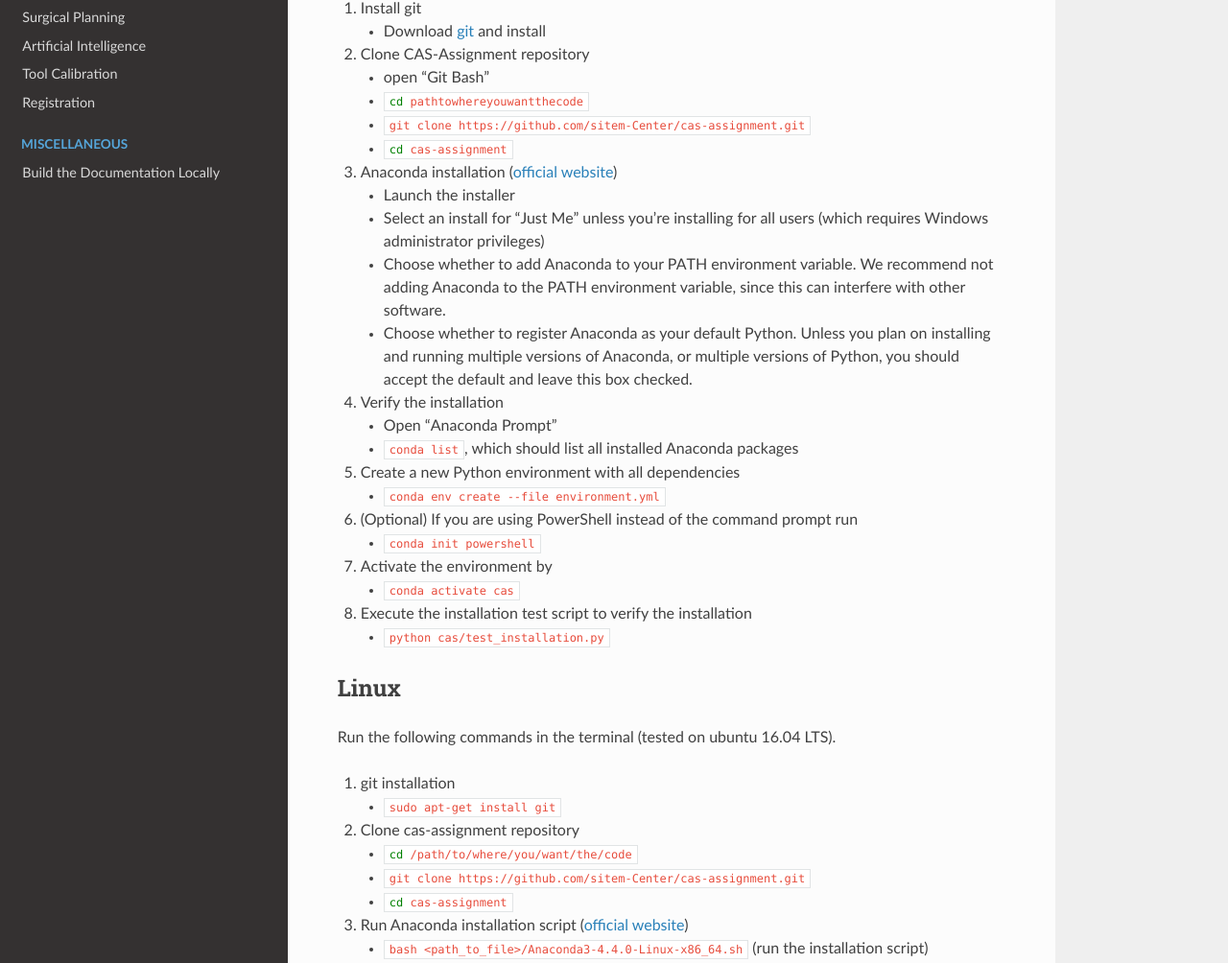
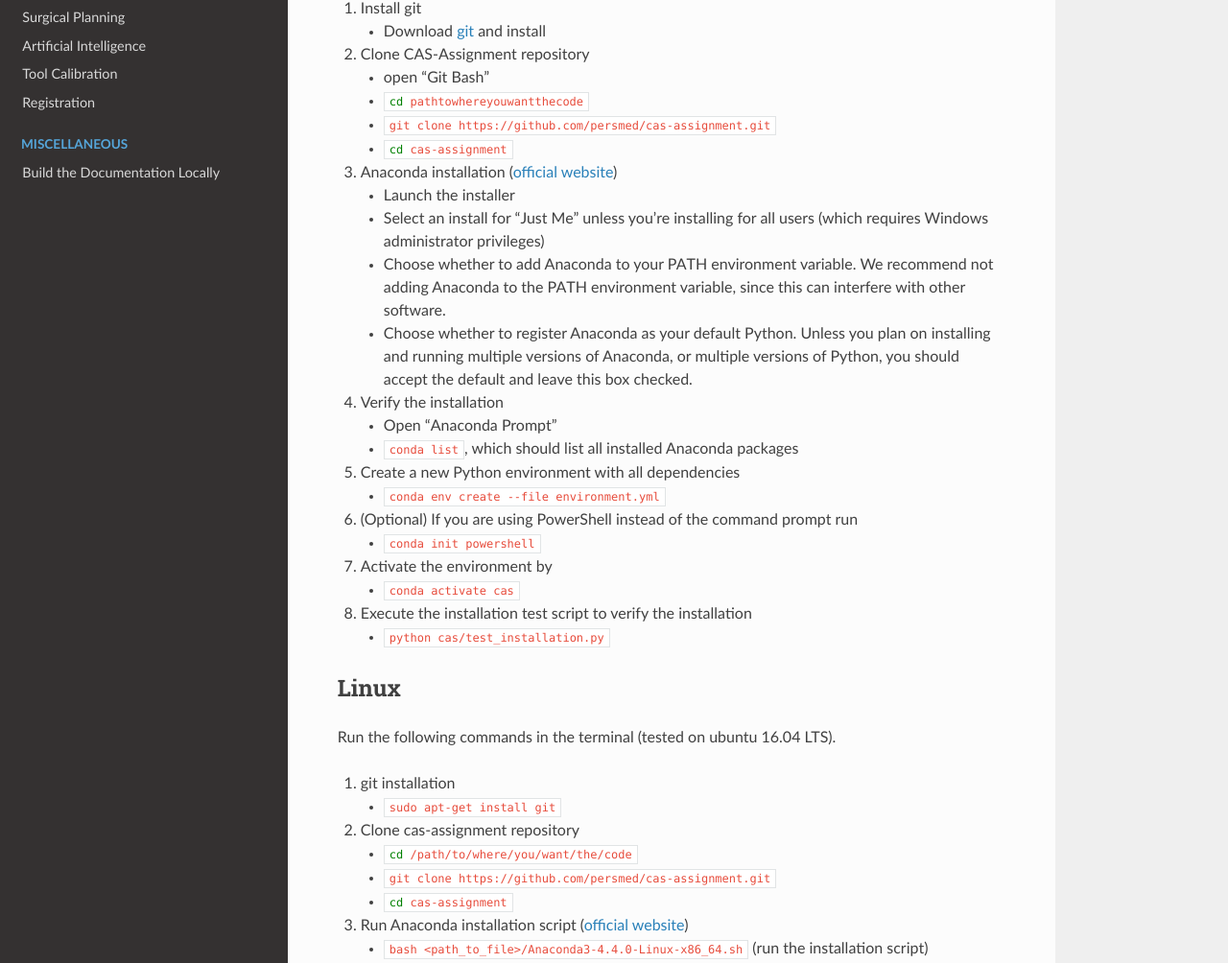
Before and after one commit to persmed/cas-assignment, a Sphinx documentation site: the page built from docs/installation.python.rst, in a window 1280 px wide and 1400 px high. Shown: the part 387-1391 px from the top of the window at 96% size. Built offline with Sphinx 7.4.7 and the Read the Docs theme 2.0.0, drawn with Linux system fonts in a browser that asks for light colours; some of the changed lines change nothing that is shown; some of the changed text lies outside the part shown.

Commit message:
fix: change github path to point to persmed

```diff
--- a/docs/installation.python.rst
+++ b/docs/installation.python.rst
@@ -21,7 +21,7 @@
 
    - open "Git Bash"
    - :bash:`cd \path\to\where\you\want\the\code`
-   - :bash:`git clone https://github.com/sitem-Center/cas-assignment.git`
+   - :bash:`git clone https://github.com/persmed/cas-assignment.git`
    - :bash:`cd cas-assignment`
 
 #. Anaconda installation (`official website <https://docs.anaconda.com/anaconda/install/windows.html>`__)
@@ -63,7 +63,7 @@
 #. Clone cas-assignment repository
 
    - :bash:`cd /path/to/where/you/want/the/code`
-   - :bash:`git clone https://github.com/sitem-Center/cas-assignment.git`
+   - :bash:`git clone https://github.com/persmed/cas-assignment.git`
    - :bash:`cd cas-assignment`
 
 #. Run Anaconda installation script (`official website <https://docs.anaconda.com/anaconda/install/linux>`__)
@@ -103,7 +103,7 @@
 #. Clone cas-assignment repository
 
    - :bash:`cd /path/to/where/you/want/the/code`
-   - :bash:`git clone https://github.com/sitem-Center/cas-assignment.git`
+   - :bash:`git clone https://github.com/persmed/cas-assignment.git`
    - :bash:`cd cas-assignment`
 
 #. Anaconda installation (`official website <https://docs.anaconda.com/anaconda/install/mac-os>`__)
```
